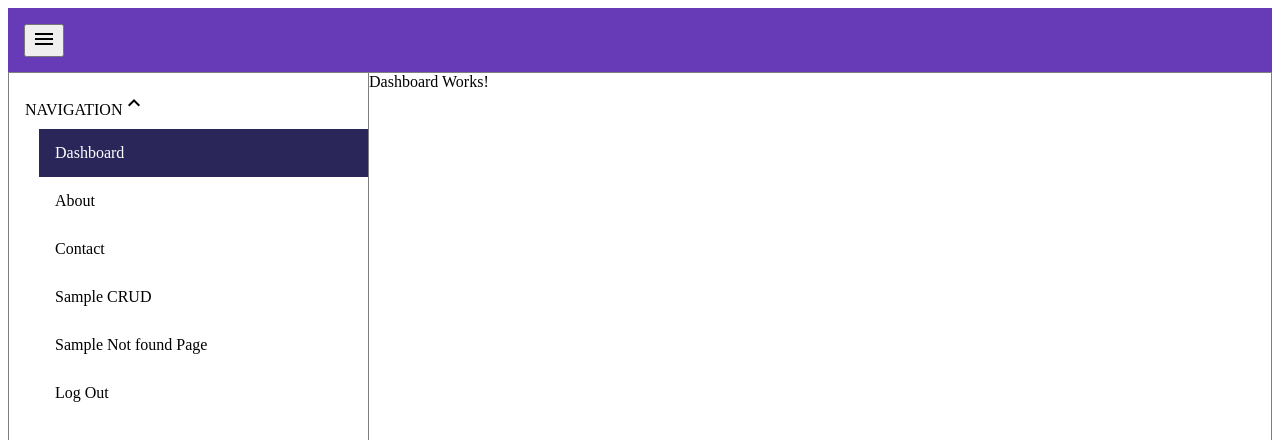
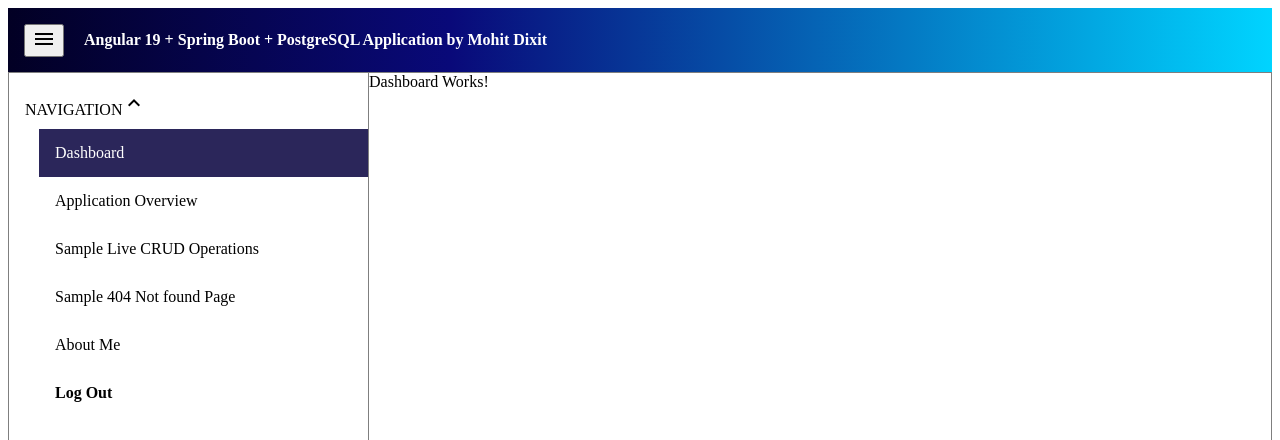
Before and after one commit to mohit-dixit/angular-app, an Angular app: page /home in a window 1280 px wide. Before the commit this address had no page. Shown: the top 440 px of the page. Built offline with nearby package versions, Linux system fonts and the light colour scheme; sample sign-in values are in the browser's storage.

Commit message:
About Me page added

```diff
--- a/src/app/app.routes.ts
+++ b/src/app/app.routes.ts
@@ -11,8 +11,8 @@ export const routes: Routes = [
     { path: '', redirectTo: 'home', pathMatch: 'full' },
     { path: 'login', component: LoginComponent, title: 'Login'},
     { path: 'home', component: DashboardComponent, title: 'Home', canActivate: [authGuard] },
-    { path: 'aboutus', component: AboutusComponent, title: 'About Us', canActivate: [authGuard] },
-    { path: 'contactus', component: ContactusComponent, title: 'Contact Us', canActivate: [authGuard] },
+    { path: 'overview', component: AboutusComponent, title: 'Overview', canActivate: [authGuard] },
+    { path: 'aboutme', component: ContactusComponent, title: 'About Me', canActivate: [authGuard] },
     { path: 'samplecrud', component: DepartmentComponent, title: 'Sample CRUD Operation', canActivate: [authGuard] },
     { path: '**', component: PagenotfoundComponent, title: 'Page Not Found' }
 ];
--- a/src/app/components/aboutus/aboutus.component.html
+++ b/src/app/components/aboutus/aboutus.component.html
@@ -7,51 +7,6 @@
   <link rel="preconnect" href="https://fonts.googleapis.com">
   <link rel="preconnect" href="https://fonts.gstatic.com" crossorigin>
   <link href="https://fonts.googleapis.com/css2?family=Inter:wght@400;600&display=swap" rel="stylesheet">
-  <style>
-    body {
-      font-family: 'Inter', sans-serif;
-      background-color: #f4f6f8;
-      padding: 40px;
-    }
-    .container {
-      max-width: 900px;
-      margin: auto;
-      background: white;
-      padding: 40px;
-      border-radius: 16px;
-      box-shadow: 0 8px 24px rgba(0,0,0,0.1);
-    }
-    h1 {
-      text-align: center;
-      color: #222;
-      margin-bottom: 30px;
-    }
-    .section {
-      display: flex;
-      align-items: center;
-      margin-bottom: 30px;
-    }
-    .section img {
-      width: 60px;
-      height: 60px;
-      margin-right: 20px;
-    }
-    .section-content {
-      flex: 1;
-    }
-    h2 {
-      margin: 0 0 10px;
-      color: #2c3e50;
-    }
-    p {
-      color: #555;
-    }
-    .summary {
-      border-top: 1px solid #ddd;
-      padding-top: 20px;
-      margin-top: 30px;
-    }
-  </style>
 </head>
 <body>
   <div class="container">
--- a/src/app/components/aboutus/aboutus.component.scss
+++ b/src/app/components/aboutus/aboutus.component.scss
@@ -0,0 +1,43 @@
+    body {
+      font-family: 'Inter', sans-serif;
+      background-color: #f4f6f8;
+      padding: 40px;
+    }
+    .container {
+      max-width: 900px;
+      margin: auto;
+      background: white;
+      padding: 40px;
+      border-radius: 16px;
+      box-shadow: 0 8px 24px rgba(0,0,0,0.1);
+    }
+    h1 {
+      text-align: center;
+      color: #222;
+      margin-bottom: 30px;
+    }
+    .section {
+      display: flex;
+      align-items: center;
+      margin-bottom: 30px;
+    }
+    .section img {
+      width: 60px;
+      height: 60px;
+      margin-right: 20px;
+    }
+    .section-content {
+      flex: 1;
+    }
+    h2 {
+      margin: 0 0 10px;
+      color: #2c3e50;
+    }
+    p {
+      color: #555;
+    }
+    .summary {
+      border-top: 1px solid #ddd;
+      padding-top: 20px;
+      margin-top: 30px;
+    }
--- a/src/app/components/contactus/contactus.component.html
+++ b/src/app/components/contactus/contactus.component.html
@@ -1 +1,6 @@
-<p>contactus works!</p>
+<div style="width: 100vw; height: 100vh; margin: 0; padding: 0; overflow: hidden;">
+  <embed
+    type="text/html"
+    src="https://modix-portfolio.web.app/"
+    style="width: 100%; height: 100%; border: none;" />
+</div>
--- a/src/app/components/login/login.component.html
+++ b/src/app/components/login/login.component.html
@@ -34,6 +34,11 @@
                     <span class="error" *ngIf="loginForm.get('password')?.hasError('minlength') && loginForm.get('password')?.touched">Password must be at least 6 characters</span>
                     <span class="error" *ngIf="loginForm.get('password')?.hasError('maxlength') && loginForm.get('password')?.touched">Password cannot exceed 20 characters</span>
                 <button (click)="login()">Login</button>
+                <span class="infoclass">
+                    <u>Credentials to Login or Please Sign Up</u> <br/><br/>
+                    Username - mohit <br/>
+                    Password - 123456
+                </span>
             </form>
         </div>
     </div>
--- a/src/app/components/login/login.component.scss
+++ b/src/app/components/login/login.component.scss
@@ -98,3 +98,8 @@ button:hover{
 	margin-bottom: 10px;
 	text-align: center;
 }
+
+.infoclass{
+	color: blue;
+	font-size: 0.9em;
+}
--- a/src/app/components/sidepanel/sidepanel.component.html
+++ b/src/app/components/sidepanel/sidepanel.component.html
@@ -1,24 +1,22 @@
-<mat-toolbar color="primary" class="example-toolbar">
+<mat-toolbar color="primary" *ngIf="isLoggedIn()" class="example-toolbar toppanel">
     <button mat-icon-button (click)="hamburgerClick()"><mat-icon>menu</mat-icon></button>
-    <h1 class="example-app-name"></h1>
+    <h1 class="example-app-name headingclass">Angular 19 + Spring Boot + PostgreSQL Application by Mohit Dixit</h1>
 </mat-toolbar>
 <mat-sidenav-container class="example-container" autosize>
-    <mat-sidenav #sidenav class="example-sidenav" mode="side" opened="true" (mouseenter)="mouseenter()"
-        (mouseleave)="mouseleave()">
+    <mat-sidenav #sidenav *ngIf="isLoggedIn()" class="example-sidenav" mode="side" opened="true">
         <mat-nav-list>
             <mat-list-item (click)="showSubmenu = !showSubmenu" class="parent">
-                <span class="full-width" *ngIf="isExpanded || isShowing">NAVIGATION</span>
+                <span class="full-width">NAVIGATION</span>
                 <!-- <mat-icon mat-list-icon>home</mat-icon> -->
-                <mat-icon class="menu-button" [ngClass]="{'rotated' : showSubmenu}"
-                    *ngIf="isExpanded || isShowing">expand_more</mat-icon>
+                <mat-icon class="menu-button" [ngClass]="{'rotated' : showSubmenu}">expand_more</mat-icon>
             </mat-list-item>
-            <div class="submenu" [ngClass]="{'expanded' : showSubmenu}" *ngIf="isShowing || isExpanded">
+            <div class="submenu" [ngClass]="{'expanded' : showSubmenu}">
                 <a mat-list-item routerLink="home" routerLinkActive="active">Dashboard</a>
-                <a mat-list-item routerLink="aboutus" routerLinkActive="active">About</a>
-                <a mat-list-item routerLink="contactus" routerLinkActive="active">Contact</a>
-                <a mat-list-item routerLink="samplecrud" routerLinkActive="active">Sample CRUD</a>
-                <a mat-list-item routerLink="notfoundpage" routerLinkActive="active">Sample Not found Page</a>
-                <a mat-list-item *ngIf="isLoggedIn();" style="cursor: pointer;" (click)="logOut()">Log Out</a>
+                <a mat-list-item routerLink="overview" routerLinkActive="active">Application Overview</a>
+                <a mat-list-item routerLink="samplecrud" routerLinkActive="active">Sample Live CRUD Operations</a>
+                <a mat-list-item routerLink="pagenotfound" routerLinkActive="active">Sample 404 Not found Page</a>
+                <a mat-list-item routerLink="aboutme" (click)="this.sidenav.toggle();" routerLinkActive="active">About Me</a>
+                <a mat-list-item class="logoutlink" (click)="logOut()">Log Out</a>
                 <!-- <mat-list-item (click)="showSubSubMenu = !showSubSubMenu" class="parent">
                     <span class="full-width" *ngIf="isExpanded || isShowing"></span>
                     <mat-icon class="menu-button" [ngClass]="{'rotated' : showSubSubMenu}"
--- a/src/app/components/sidepanel/sidepanel.component.scss
+++ b/src/app/components/sidepanel/sidepanel.component.scss
@@ -53,3 +53,19 @@ body {
   background-color: #2B265A;
   color: white;
 }
+
+.logoutlink {
+  cursor: pointer;
+  font-weight: bold;
+}
+
+.headingclass{
+  margin-left: 20px;
+  font-size: 16px;
+  font-weight: bold;
+}
+
+.toppanel{
+  background: #020024;
+  background: linear-gradient(90deg,rgba(2, 0, 36, 1) 0%, rgba(9, 9, 121, 1) 35%, rgba(0, 212, 255, 1) 100%)
+}
--- a/src/app/components/sidepanel/sidepanel.component.ts
+++ b/src/app/components/sidepanel/sidepanel.component.ts
@@ -25,35 +25,19 @@ import { SnackbarService } from '../../services/snackbar/snackbar.service';
 export class SidepanelComponent {
 
   @ViewChild('sidenav') sidenav!: MatSidenav;
-  isExpanded = true;
   showSubmenu: boolean = true;
-  isShowing = true;
-  showSubSubMenu: boolean = true;
 
   constructor(private router: Router,
     private _snackbar: SnackbarService) { }
 
-  mouseenter() {
-    if (!this.isExpanded) {
-      this.isShowing = true;
-    }
-  }
-
-  mouseleave() {
-    if (!this.isExpanded) {
-      this.isShowing = false;
-    }
-  }
-
   logOut() {
+    this.hamburgerClick();
     sessionStorage.setItem('isLoggedIn', 'false');
     this._snackbar.showSuccessMessage("You have been logged out successfully.");
     this.router.navigate(['login']);
   }
 
   hamburgerClick() {
-    this.isExpanded = !this.isExpanded;
-    this.isShowing = this.isExpanded;
     if (this.sidenav) {
       this.sidenav.toggle();
     }
```
